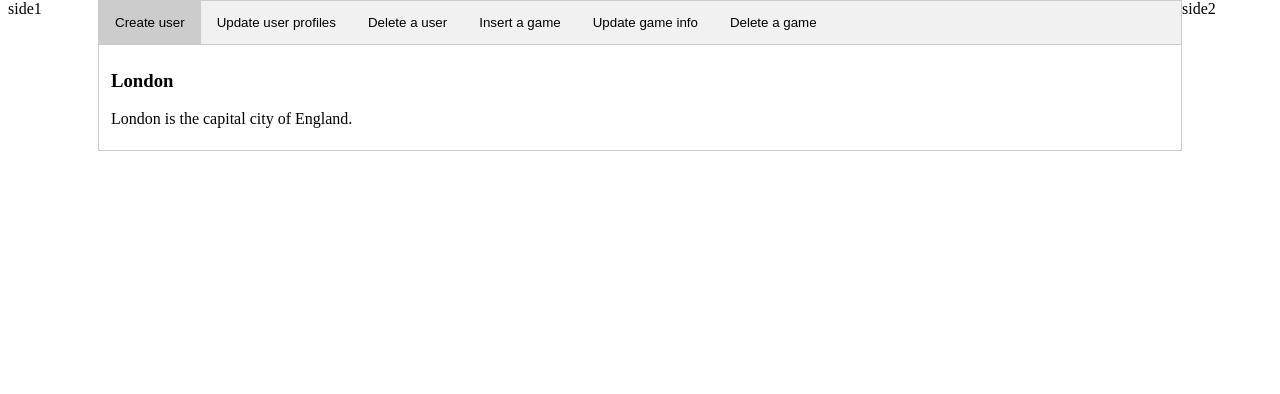
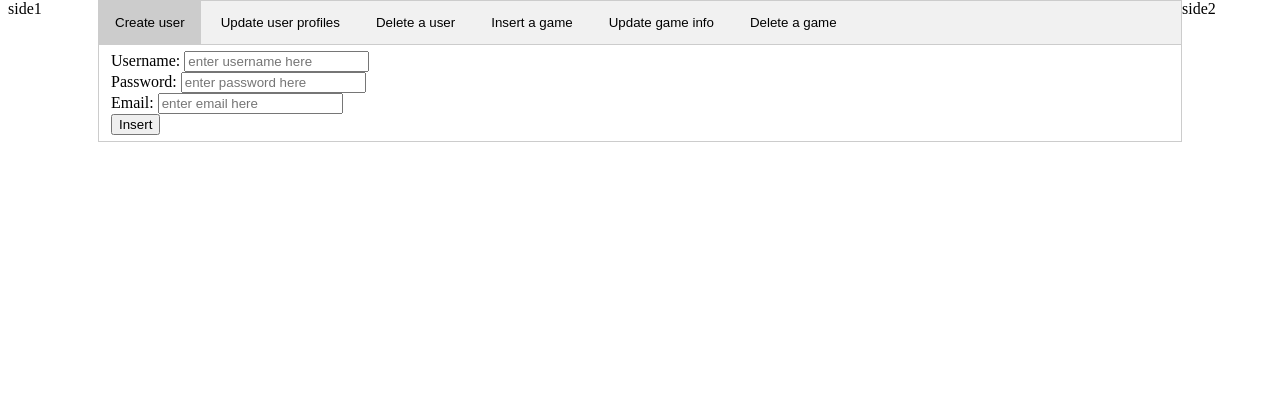
Before and after one commit to Isshon-Saha/Game-review-system, a PHP site: page /admin_panel.php in a window 1280 px wide, after a click on "Create user". Shown: the part 26-420 px from the top of the page. Run offline with PHP 8.4, Linux system fonts and the light colour scheme; data comes from the database, SQL or seed files in the repository.

Commit message:
completed functionality of admin panel

```diff
--- a/admin_panel.css
+++ b/admin_panel.css
@@ -35,7 +35,7 @@
 /* Style the buttons that are used to open the tab content */
 .tab button {
     background-color: inherit;
-    float: left;
+    float: center;
     border: none;
     outline: none;
     cursor: pointer;
--- a/admin_panel.php
+++ b/admin_panel.php
@@ -25,12 +25,19 @@
 
           <!-- Tab content -->
           <div id="Create user" class="tabcontent">
-          <h3>London</h3>
-          <p>London is the capital city of England.</p>
+          <form class="myfm" action="admin_panel_server_Uadd.php" method="post">
+            <label face="verdana"> Username: </label>
+            <input type="text" id="namefield" name="username" placeholder="enter username here"/> <br>
+            <label face="verdana"> Password: </label>
+            <input  type="password" name="password" placeholder="enter password here"/><br>
+            <label face="verdana"> Email: </label>
+            <input type="email" name="email" placeholder="enter email here"/><br>
+            <input class="button" type="submit" name="submit" value="Insert" onclick="return chk1()">
+          </form>
           </div>
 
           <div id="Update user profiles" class="tabcontent">
-            <form class="myfm" action="admin_panel_server.php" method="post">
+            <form class="myfm" action="admin_panel_server_Uupdate.php" method="post">
               <table class="table1" style="width:80%" border= 1px>
                 <tr>
                   <th> ID </th>
@@ -50,12 +57,20 @@
                   echo "</tr>";
                 }
                  ?>
+                 <br/>
+                 <label face="verdana"> Username: </label>
+                 <input type="text" id="namefield" name="username" placeholder="enter username here"/> <br>
+                 <label face="verdana"> Password: </label>
+                 <input  type="password" name="password" placeholder="enter password here"/><br>
+                 <label face="verdana"> Email: </label>
+                 <input type="email" name="email" placeholder="enter email here"/><br>
+                 <input class="button" type="submit" name="submit" value="Update" onclick="return chk2()">
               </table>
             </form>
           </div>
 
           <div id="Delete a user" class="tabcontent">
-            <form class="myfm" action="admin_panel_server.php" method="post">
+            <form class="myfm" action="admin_panel_server_Udelete.php" method="post">
               <table class="table1" style="width:80%" border= 1px>
                 <tr>
                   <th> ID </th>
@@ -75,17 +90,33 @@
                   echo "</tr>";
                 }
                  ?>
+                 <br>
+                 <label face="verdana"> Username: </label>
+                 <input type="text" id="namefield" name="username" placeholder="enter username here"/> <br>
+                 <input class="button" type="submit" name="submit" value="Delete" onclick="return chk3()">
               </table>
             </form>
           </div>
 
           <div id="Insert a game" class="tabcontent">
-          <h3>London</h3>
-          <p>London is the capital city of England.</p>
+            <form class="myfm" action="admin_panel_server_Gadd.php" method="post">
+              <label face="verdana"> Game name: </label>
+              <input type="text" id="namefield" name="gamename" placeholder="enter game name here"/> <br>
+              <label face="verdana"> Genre: </label>
+              <input  type="text" name="genre" placeholder="enter Genre here"/><br>
+              <label face="verdana"> Tags: </label>
+              <input type="text" name="tags" placeholder="Enter Tags here"/><br>
+              <label face="verdana"> Description: </label>
+              <input type="text" name="Description" placeholder="Enter description here"/><br>
+              <input class="button" type="submit" name="submit" value="Insert" onclick="return chk4()">
+
+            </form>
+
+
           </div>
 
           <div id="Update game info" class="tabcontent">
-            <form class="myfm" action="admin_panel_server.php" method="post">
+            <form class="myfm" action="admin_panel_server_Gupdate.php" method="post">
               <table class="table1" style="width:80%" border= 1px>
                 <tr>
                   <th> ID </th>
@@ -107,12 +138,22 @@
                   echo "</tr>";
                 }
                  ?>
+                 <br>
+                 <label face="verdana"> Game name: </label>
+                 <input type="text" id="namefield" name="gamename" placeholder="enter game name here"/> <br>
+                 <label face="verdana"> Genre: </label>
+                 <input  type="text" name="genre" placeholder="enter Genre here"/><br>
+                 <label face="verdana"> Tags: </label>
+                 <input type="text" name="tags" placeholder="Enter Tags here"/><br>
+                 <label face="verdana"> Description: </label>
+                 <input type="text" name="Description" placeholder="Enter description here"/><br>
+                 <input class="button" type="submit" name="submit" value="Insert" onclick="return chk5()">
               </table>
             </form>
           </div>
 
           <div id="Delete a game" class="tabcontent">
-            <form class="myfm" action="admin_panel_server.php" method="post">
+            <form class="myfm" action="admin_panel_server_Gdelete.php" method="post">
               <table class="table1" style="width:80%" border= 1px>
                 <tr>
                   <th> ID </th>
@@ -134,6 +175,10 @@
                   echo "</tr>";
                 }
                  ?>
+                 <br>
+                 <label face="verdana"> Game name: </label>
+                 <input type="text" id="namefield" name="gamename" placeholder="enter game name here"/> <br>
+                 <input class="button" type="submit" name="submit" value="Insert" onclick="return chk6()">
               </table>
             </form>
           </div>
```
Also changed, not shown: admin_panel_server_Gadd.php (added, +17 -0 lines), admin_panel_server_Gdelete.php (added, +13 -0 lines), admin_panel_server_Gupdate.php (added, +15 -0 lines), admin_panel_server_Uadd.php (added, +17 -0 lines), admin_panel_server_Udelete.php (added, +13 -0 lines), admin_panel_server_Uupdate.php (added, +16 -0 lines).
